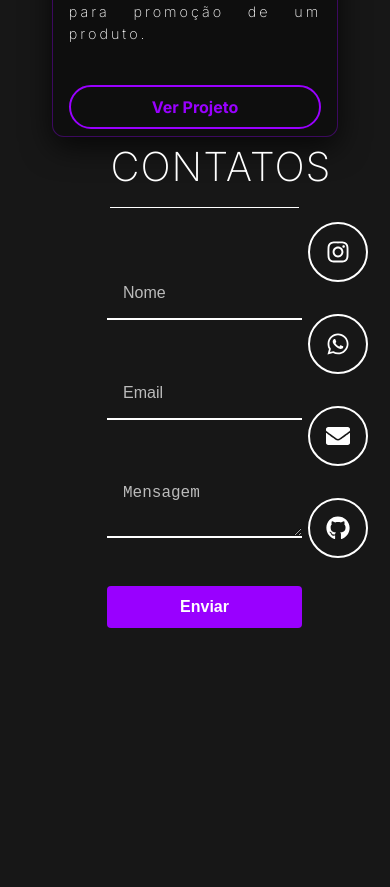
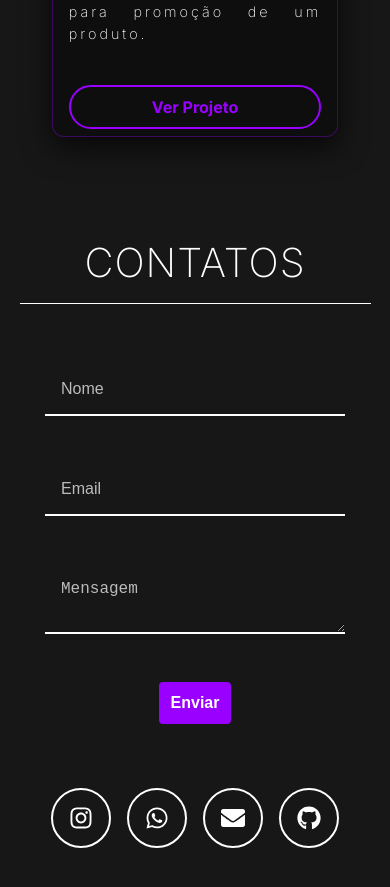
Before and after one commit to devellernmr/leoeller-repo, a React (Vite) app: page / in a window 390 px wide. Shown: the part 3240-4127 px from the top of the page. Before the commit the page ends 3883 px from the top, so only its background shows below. Built offline with nearby package versions, Linux system fonts and the light colour scheme.

Commit message:
Ajusta estilos do componente de Contatos para melhor responsividade em dispositivos móveis

```diff
--- a/src/components/Contacts/contacts.css
+++ b/src/components/Contacts/contacts.css
@@ -1,15 +1,19 @@
+/* CSS padrão para dispositivos maiores que 768px */
 .contactsSection {
   width: 100%;
   height: 60vh;
   z-index: 1000;
   display: flex;
-  justify-content: flex-end;
-  position: relative; /* necessário para posicionar os ícones absolutos */
+  justify-content: left;
+  position: relative; /* necessário para posicionar os ícones se necessário */
+}
 
 .contactsWrapper {
   display: flex;
   flex-direction: row;
-  }
+  width: 85%;
+  justify-content: flex-end;
+  gap: 2rem;
 }
 
 .containerDivContacts {
@@ -21,13 +25,12 @@
   color: white;
   font-family: "inter";
   transition: 0.8s ease-in-out;
+  justify-content: left;
 }
 
 .contacts-header {
-  width: 100%;
-}
-
-.contacts-header h2 {
+  width: 90%;
+  h2 {
     font-size: 2.5rem;
     font-weight: 200;
     color: #ffffff;
@@ -40,9 +43,10 @@
     transition: background-color 0.5s ease;
     text-align: left;
     width: 100%;
+    justify-content: flex-end;
+  }
 }
 
-/* Formulário */
 .contacts-form {
   display: flex;
   flex-direction: column;
@@ -51,7 +55,6 @@
   width: 50vw;
 }
 
-/* Inputs e Textarea */
 .contacts-input,
 .contacts-textarea {
   padding: 1rem;
@@ -64,7 +67,6 @@
   font-size: 1rem;
 }
 
-/* Placeholder */
 .contacts-input::placeholder,
 .contacts-textarea::placeholder {
   color: #bbb;
@@ -77,7 +79,6 @@
   box-shadow: 0 2px 6px rgba(153, 0, 255, 0.4);
 }
 
-/* Botão com animação de pulso */
 .contacts-button {
   background-color: #9900ff;
   color: #fff;
@@ -90,39 +91,23 @@
   transition: box-shadow 0.3s ease, transform 0.2s ease;
 }
 
-/* Animação de clique com keyframes */
-@keyframes pulse {
-  0% {
-    transform: scale(1);
-  }
-  50% {
-    transform: scale(0.95);
-  }
-  100% {
-    transform: scale(1);
-  }
-}
-
 .contacts-button:active {
   animation: pulse 0.3s ease-in-out;
 }
 
-/* Efeito de hover no botão */
 .contacts-button:hover {
   box-shadow: 0 4px 12px rgba(153, 0, 255, 0.5);
 }
 
-/* Painel das mídias sociais - posicionado à direita */
 .socialContainer {
   display: flex;
   flex-direction: column;
   gap: 3rem;
   align-items: center;
   justify-content: center;
-  width: 10vw;
 }
 
-.socialButtons{
+.socialButtons {
   gap: 2rem;
   position: absolute;
   display: grid;
@@ -135,8 +120,7 @@
   height: 60px;
   border-radius: 50%;
   display: grid;
-  align-items: center;
-  justify-content: center;
+  place-items: center; /* atalho para alinhar horizontal e verticalmente */
   color: #fff;
   transition: transform 0.3s ease, border-color 0.3s ease,
     background-color 0.3s ease;
@@ -147,3 +131,115 @@
   border-color: #9900ff;
   background-color: rgba(153, 0, 255, 0.1);
 }
+
+@media (max-width: 768px) {
+  .contactsSection {
+    height: auto;
+    padding: 6rem 2rem;
+    justify-content: center;
+    flex-direction: column;
+    display: flex;
+    align-items: flex-end;
+    width: 100%;
+  }
+
+  .contactsWrapper {
+    flex-direction: column;
+    align-items: flex-end;
+    display: flex;
+    align-content: flex-end;
+    justify-content: center;
+    width: 85%;
+  }
+
+  .containerDivContacts {
+    width: 100%;
+    padding: 0 2rem;
+    flex-direction: column;
+  }
+
+  .contacts-form {
+    width: 100%;
+  }
+
+  .socialContainer {
+    flex: 0 0 auto;
+    width: 100%;
+    margin-top: 2rem;
+    flex-direction: row;
+    justify-content: center;
+    gap: 1rem;
+  }
+
+  /* Caso os botões de mídias sociais estejam em .socialButtons, torne-os parte do fluxo normal */
+  .socialButtons {
+    position: static;
+    display: flex;
+    gap: 1rem;
+  }
+}
+
+@media (max-width: 425px) {
+  .contactsSection {
+    height: auto;
+    padding: 6rem 2rem;
+    justify-content: center;
+    flex-direction: column;
+    display: flex;
+    align-items: flex-end;
+    width: 100%;
+
+    .contactsWrapper {
+      flex-direction: column;
+      align-items: center;
+      display: flex;
+      justify-content: center;
+      text-align: center;
+      width: 100%;
+
+      .containerDivContacts {
+        width: 100%;
+        padding: 0 2rem;
+        flex-direction: column;
+
+        .contacts-header {
+          width: 90vw;
+          h2 {
+            text-align: center;
+          }
+        }
+
+        .divContacsForm {
+          display: flex;
+          justify-content: center;
+          align-items: center;
+          .contacts-form {
+            justify-content: center;
+            align-items: center;
+
+            .contacts-input, .contacts-textarea{
+              width: 300px;
+            }
+          }
+        }
+      }
+    }
+  }
+
+
+  .socialContainer {
+    flex: 0 0 auto;
+    width: 100%;
+    margin-top: 2rem;
+    flex-direction: row;
+    justify-content: center;
+    gap: 1rem;
+  }
+
+  /* Caso os botões de mídias sociais estejam em .socialButtons, torne-os parte do fluxo normal */
+  .socialButtons {
+    position: static;
+    display: flex;
+    gap: 1rem;
+  }
+}
```
Lines whose indentation alone changed are shown as unchanged.
